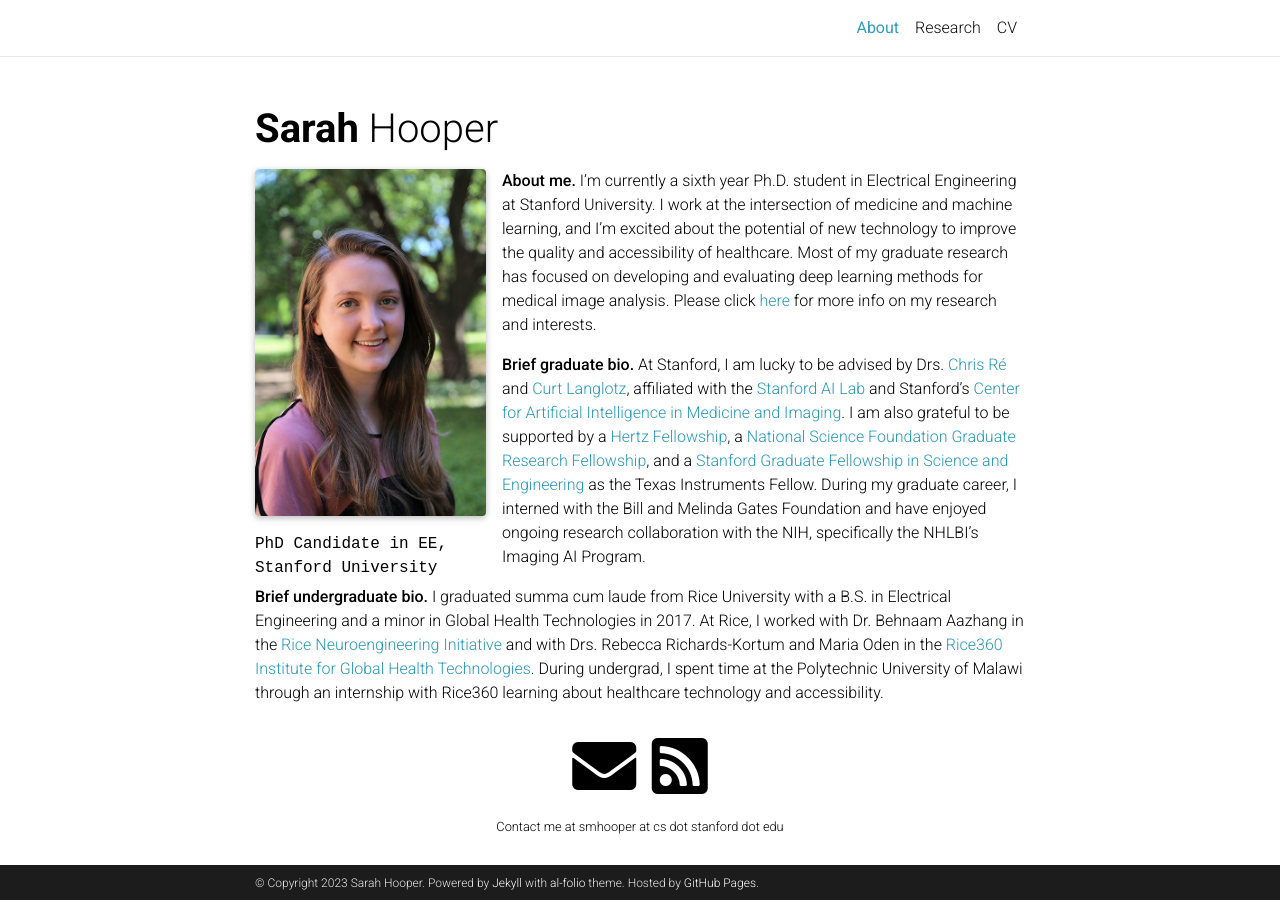
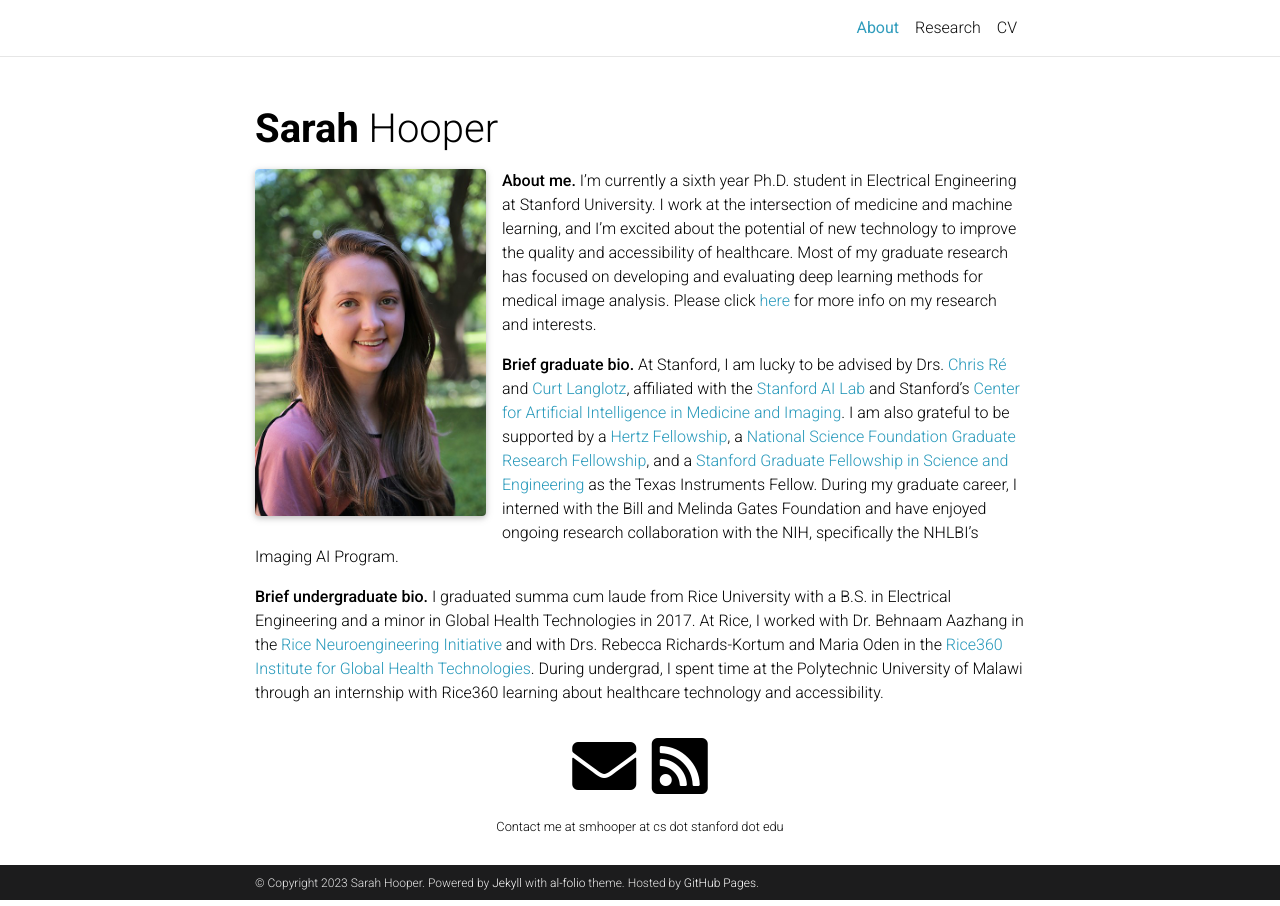
Before and after one commit to sarahmhooper/sarahmhooper.github.io, a Jekyll site: the page built from _pages/about.md, in a window 1280 px wide. Built offline with Jekyll 4.4.1, drawn with Linux system fonts in a browser that asks for light colours; full-size pictures stand in for the smaller copies a plugin makes; comment, search, counter and statistics services are not loaded; a style sheet for code colours, icons or effects is not loaded; some of the changed lines change nothing that is shown.

Commit message:
Remove address in about me

```diff
--- a/_pages/about.md
+++ b/_pages/about.md
@@ -8,8 +8,8 @@ profile:
   align: left
   image: prof_pic.jpg
   image_circular: false # crops the image to make it circular
-  address:
-      PhD Candidate in EE, Stanford University
+#  address:
+#      PhD Candidate in EE, Stanford University
 #    <p>smhooper at cs dot stanford dot edu</p>
 
 news: false  # includes a list of news items
```
